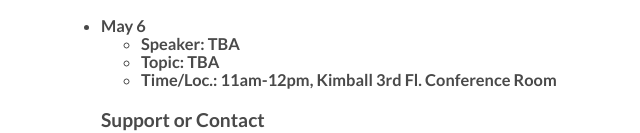
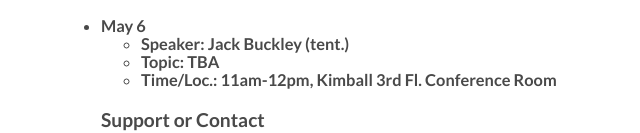
Before and after one commit to marcascott/marcascott.github.io, a plain HTML site: page index.html in a window 1280 px wide. Shown: the part 1495-1628 px from the top of the page, without its empty margins (509-1149 px from the left). Drawn offline with Linux system fonts and the light colour scheme.

Commit message:
Update index.html
added jack

```diff
--- a/index.html
+++ b/index.html
@@ -112,7 +112,7 @@
     </ul>
              <li>May 6</li>
     <ul>
-        <li>Speaker: TBA</li>
+        <li>Speaker: Jack Buckley (tent.)</li>
         <li>Topic: TBA</li>
         <li>Time/Loc.: 11am-12pm, Kimball 3rd Fl. Conference Room</li>
     </ul>
```
